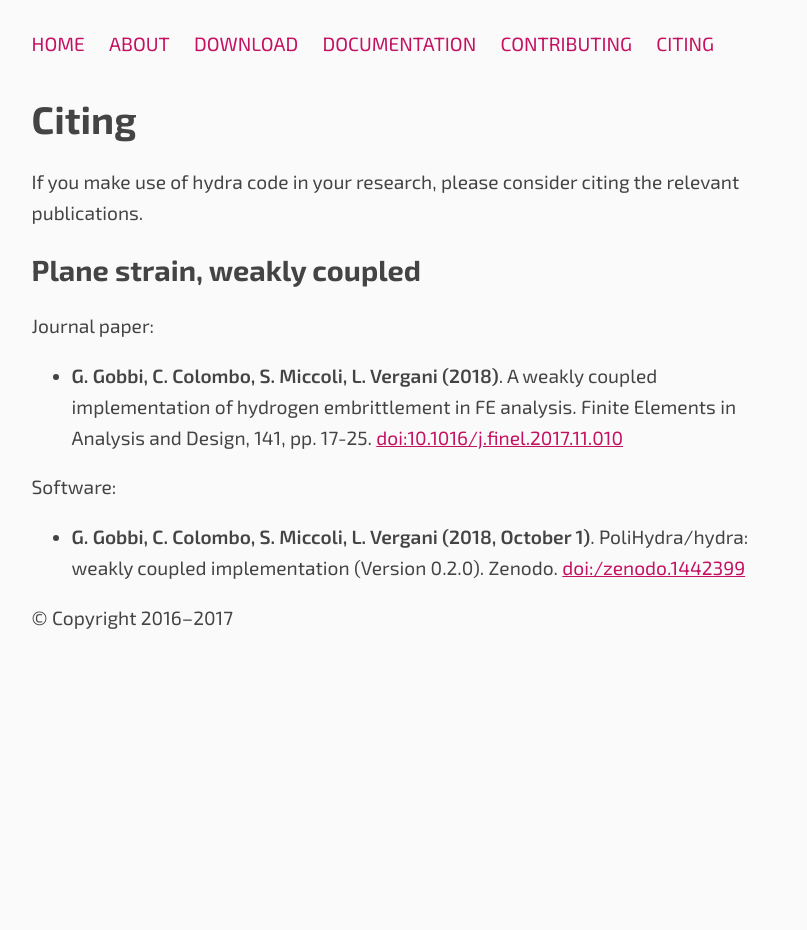
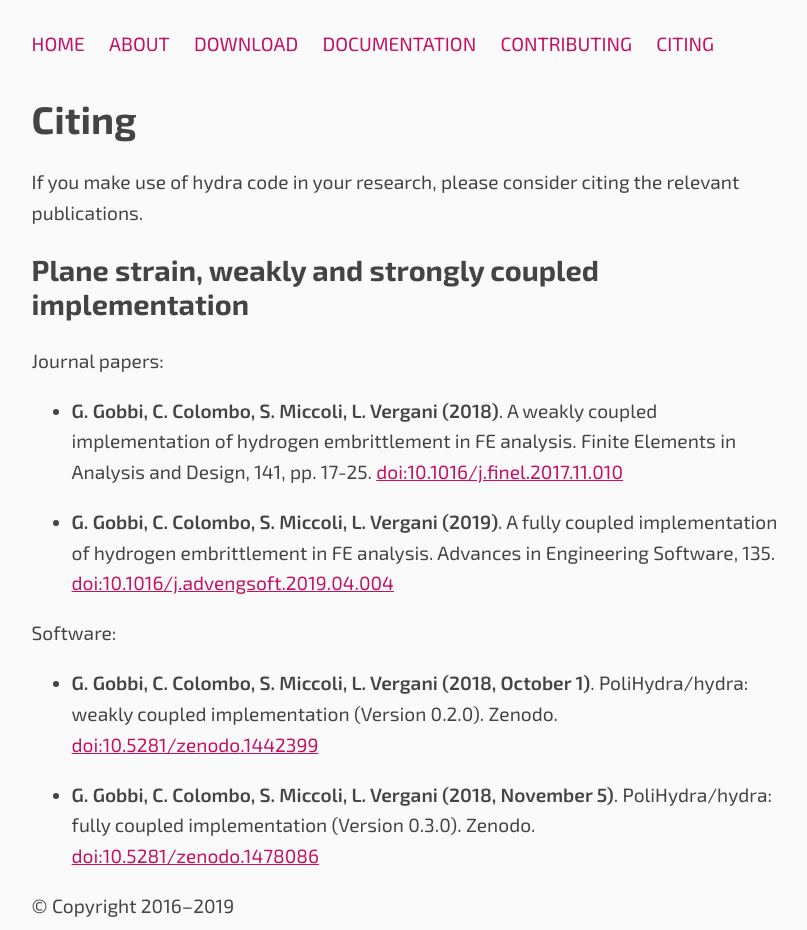
Before and after one commit to PoliHydra/polihydra.github.io, a Jekyll site: the page built from citing.md, in a window 1280 px wide. Shown: the whole page, without its empty margins (122-929 px from the left). Built offline with Jekyll 4.4.1, drawn with Linux system fonts in a browser that asks for light colours; before the commit the page ends 900 px from its top, so only the background shows below that.

Commit message:
References to new published paper added.

```diff
--- a/_includes/footer.html
+++ b/_includes/footer.html
@@ -1,3 +1,3 @@
 <footer class="site-footer">
-© Copyright 2016–2017
+© Copyright 2016–2019
 </footer>
--- a/citing.md
+++ b/citing.md
@@ -15,23 +15,40 @@ relevant publications.
 
 <article class="biblio" markdown="1">
 
-## Plane strain, weakly coupled
+## Plane strain, weakly and strongly coupled implementation
 
-Journal paper:
+Journal papers:
+
 * <span class="authors">G. Gobbi, C. Colombo, S. Miccoli, L. Vergani</span>
   <span class="year">(2018)</span>.
   <span class="title">A weakly coupled implementation
-     of hydrogen embrittlement in FE analysis</span>.
-  <span class="where">Finite Elements in Analysis and Design,
-     141, pp. 17-25.</span>
+      of hydrogen embrittlement in FE analysis</span>.
+  <span class="where">Finite Elements in Analysis and Design, 141, pp. 17-25.
+      </span>
   <span class="doi"><a href="https://doi.org/10.1016/j.finel.2017.11.010">doi:10.1016/j.finel.2017.11.010</a></span>
 
+* <span class="authors">G. Gobbi, C. Colombo, S. Miccoli, L. Vergani</span>
+  <span class="year">(2019)</span>.
+  <span class="title">A fully coupled implementation of hydrogen embrittlement
+     in FE analysis</span>.
+  <span class="where">Advances in Engineering Software, 135.</span>
+  <span class="doi"><a href="https://doi.org/10.1016/j.advengsoft.2019.04.004">doi:10.1016/j.advengsoft.2019.04.004</a></span>
+
+
 Software:
+
 * <span class="authors">G. Gobbi, C. Colombo, S. Miccoli, L. Vergani</span>
   <span class="year">(2018, October 1)</span>.
   <span class="title">PoliHydra/hydra: weakly coupled implementation
   (Version 0.2.0)</span>.
   <span class="where">Zenodo</span>.
-  <span class="doi"><a href="http://doi.org/10.5281/zenodo.1442399">doi:/zenodo.1442399</a></span>
+  <span class="doi"><a href="http://doi.org/10.5281/zenodo.1442399">doi:10.5281/zenodo.1442399</a></span>
+
+* <span class="authors">G. Gobbi, C. Colombo, S. Miccoli, L. Vergani</span>
+  <span class="year">(2018, November 5)</span>.
+  <span class="title">PoliHydra/hydra: fully coupled implementation
+  (Version 0.3.0)</span>.
+  <span class="where">Zenodo</span>.
+  <span class="doi"><a href="https://doi.org/10.5281/zenodo.1478086">doi:10.5281/zenodo.1478086</a></span>
 
 </article>
```
Also changed, not shown: download.md (+3 -1 lines).
